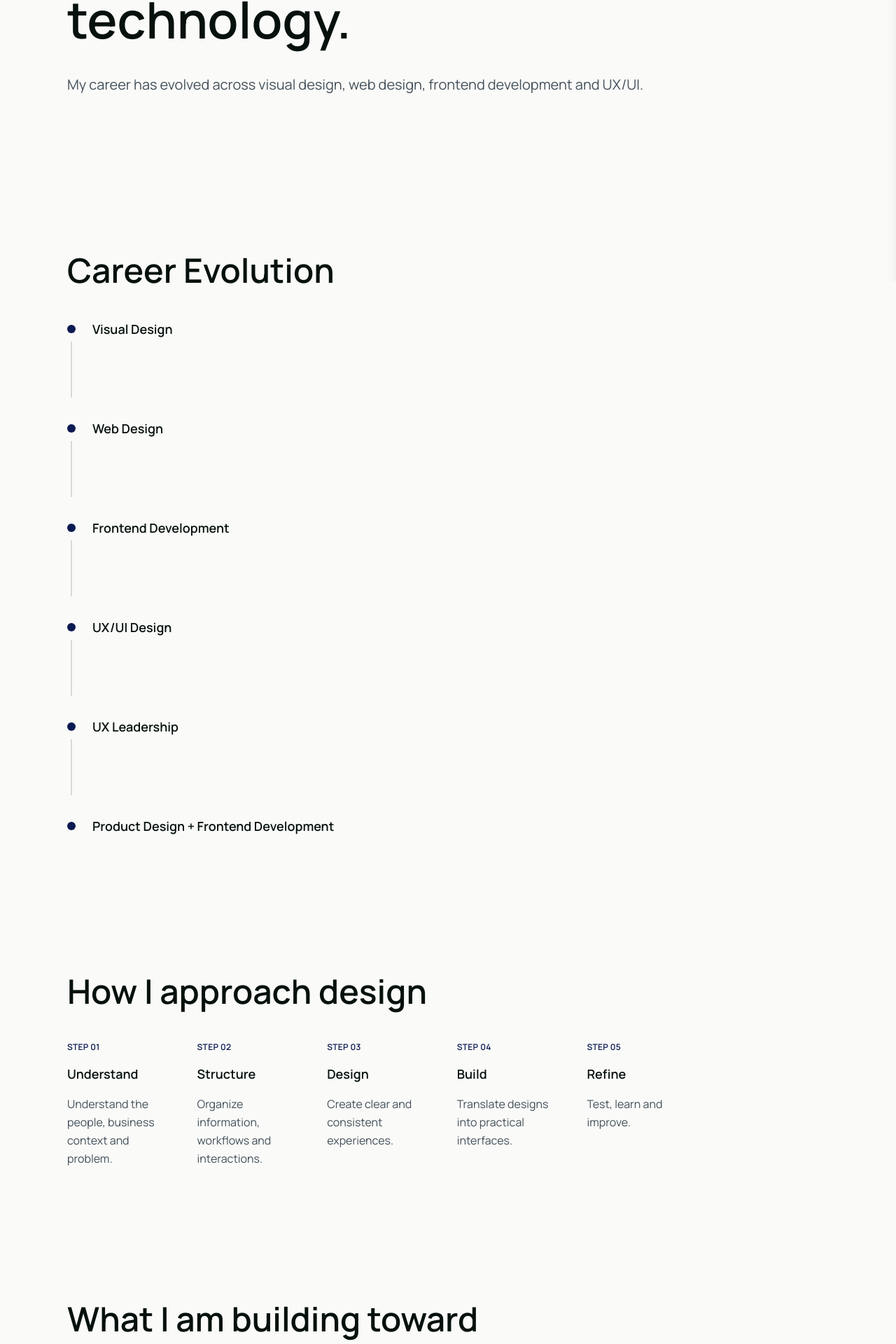
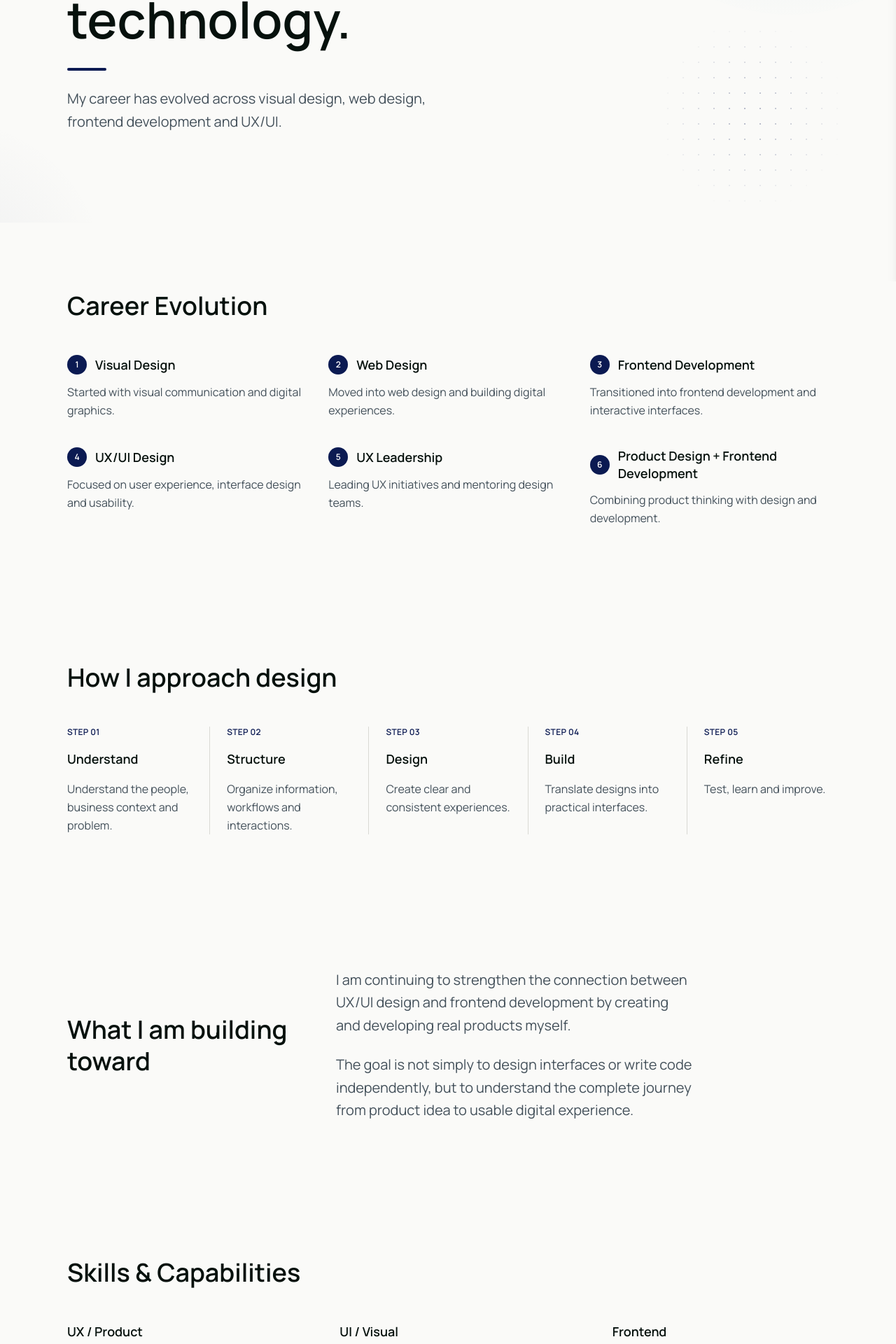
Before and after one commit to ntvkannan/kannan-portfolio, a Next.js app: page /about in a window 1280 px wide. Shown: the part 398-2318 px from the top of the page at 70% size. Built offline with nearby package versions, Linux system fonts and the light colour scheme.

Commit message:
refine: polish About page visuals and unify secondary hero style
Co-Authored-By: Claude Sonnet 5 <noreply@anthropic.com>

```diff
--- a/app/components/about/AboutHero.js
+++ b/app/components/about/AboutHero.js
@@ -3,13 +3,45 @@ import Section from "@/app/components/layout/Section";
 
 export default function AboutHero() {
   return (
-    <Section variant="major">
-      <Container size="wide">
+    <Section variant="major" className="relative overflow-hidden">
+      {/* Soft atmospheric wash, top-right */}
+      <div
+        className="absolute -top-1/3 right-[-10%] w-[560px] h-[560px] rounded-full z-0 pointer-events-none"
+        style={{
+          background:
+            'radial-gradient(circle, rgba(70, 172, 189, 0.16) 0%, rgba(70, 172, 189, 0.05) 45%, transparent 75%)',
+        }}
+      ></div>
+
+      {/* Secondary wash, lower-left, grounding the composition */}
+      <div
+        className="hidden sm:block absolute -bottom-1/2 -left-1/4 w-[480px] h-[480px] rounded-full z-0 pointer-events-none"
+        style={{
+          background:
+            'radial-gradient(circle, rgba(11, 26, 82, 0.05) 0%, transparent 70%)',
+        }}
+      ></div>
+
+      {/* Dot matrix, lower-right */}
+      <div
+        className="hidden md:block absolute bottom-6 right-[6%] w-[260px] h-[260px] z-0 pointer-events-none"
+        style={{
+          backgroundImage:
+            'radial-gradient(circle, var(--color-accent) 1.5px, transparent 1.5px)',
+          backgroundSize: '22px 22px',
+          opacity: 0.3,
+          maskImage: 'radial-gradient(circle, black 0%, transparent 75%)',
+          WebkitMaskImage: 'radial-gradient(circle, black 0%, transparent 75%)',
+        }}
+      ></div>
+
+      <Container size="wide" className="relative z-10">
         <div className="max-w-4xl">
-          <h1 className="text-5xl sm:text-6xl lg:text-7xl font-semibold text-text-primary mb-8 leading-tight">
+          <h1 className="text-5xl sm:text-6xl lg:text-7xl font-semibold text-text-primary mb-6 leading-tight">
             Designing across experience, interface and technology.
           </h1>
-          <p className="text-lg sm:text-xl text-text-body leading-relaxed">
+          <div className="w-14 h-1 bg-accent rounded-full mb-6"></div>
+          <p className="text-lg sm:text-xl text-text-body leading-relaxed max-w-xl">
             My career has evolved across visual design, web design, frontend development and UX/UI.
           </p>
         </div>
--- a/app/components/about/CareerEvolution.js
+++ b/app/components/about/CareerEvolution.js
@@ -1,42 +1,58 @@
 import Container from "@/app/components/layout/Container";
 import Section from "@/app/components/layout/Section";
+import SectionHeader from "@/app/components/foundation/SectionHeader";
 
 const stages = [
-  "Visual Design",
-  "Web Design",
-  "Frontend Development",
-  "UX/UI Design",
-  "UX Leadership",
-  "Product Design + Frontend Development",
+  {
+    title: "Visual Design",
+    description: "Started with visual communication and digital graphics.",
+  },
+  {
+    title: "Web Design",
+    description: "Moved into web design and building digital experiences.",
+  },
+  {
+    title: "Frontend Development",
+    description: "Transitioned into frontend development and interactive interfaces.",
+  },
+  {
+    title: "UX/UI Design",
+    description: "Focused on user experience, interface design and usability.",
+  },
+  {
+    title: "UX Leadership",
+    description: "Leading UX initiatives and mentoring design teams.",
+  },
+  {
+    title: "Product Design + Frontend Development",
+    description: "Combining product thinking with design and development.",
+  },
 ];
 
 export default function CareerEvolution() {
   return (
     <Section variant="normal">
       <Container size="wide">
-        <div className="max-w-4xl">
-          <h2 className="text-4xl sm:text-5xl font-semibold text-text-primary mb-12">
-            Career Evolution
-          </h2>
+        <SectionHeader className="mb-12">
+          Career Evolution
+        </SectionHeader>
 
-          {/* Vertical Timeline - Consistent for all screens */}
-          <div className="space-y-8">
-            {stages.map((stage, index) => (
-              <div key={index}>
-                <div className="flex gap-6">
-                  <div className="flex flex-col items-center">
-                    <div className="w-3 h-3 rounded-full bg-accent mt-1.5"></div>
-                    {index < stages.length - 1 && (
-                      <div className="w-0.5 h-20 bg-border mt-3"></div>
-                    )}
-                  </div>
-                  <div className="pb-2">
-                    <p className="text-base sm:text-lg font-semibold text-text-primary leading-snug">{stage}</p>
-                  </div>
-                </div>
+        <div className="grid grid-cols-1 sm:grid-cols-2 lg:grid-cols-3 gap-x-8 gap-y-10">
+          {stages.map((stage, index) => (
+            <div key={index}>
+              <div className="flex items-center gap-3 mb-3">
+                <span className="w-7 h-7 rounded-full bg-accent text-white text-xs font-semibold flex items-center justify-center flex-shrink-0">
+                  {index + 1}
+                </span>
+                <p className="text-base sm:text-lg font-semibold text-text-primary leading-snug">
+                  {stage.title}
+                </p>
               </div>
-            ))}
-          </div>
+              <p className="text-sm sm:text-base text-text-body leading-relaxed">
+                {stage.description}
+              </p>
+            </div>
+          ))}
         </div>
       </Container>
     </Section>
--- a/app/components/about/CurrentDirection.js
+++ b/app/components/about/CurrentDirection.js
@@ -1,22 +1,26 @@
 import Container from "@/app/components/layout/Container";
 import Section from "@/app/components/layout/Section";
+import SectionHeader from "@/app/components/foundation/SectionHeader";
 
 export default function CurrentDirection() {
   return (
     <Section variant="normal">
       <Container size="wide">
         <div className="max-w-4xl">
-          <h2 className="text-4xl sm:text-5xl font-semibold text-text-primary mb-12">
-            What I am building toward
-          </h2>
-
-          <div className="space-y-8">
-            <p className="text-lg text-text-body leading-relaxed">
-              I am continuing to strengthen the connection between UX/UI design and frontend development by creating and developing real products myself.
-            </p>
-            <p className="text-lg text-text-body leading-relaxed">
-              The goal is not simply to design interfaces or write code independently, but to understand the complete journey from product idea to usable digital experience.
-            </p>
+          <div className="grid grid-cols-1 lg:grid-cols-5 gap-8 lg:gap-16 lg:items-center">
+            <div className="lg:col-span-2 mb-6 lg:mb-0">
+              <SectionHeader>
+                What I am building toward
+              </SectionHeader>
+            </div>
+            <div className="lg:col-span-3 space-y-6">
+              <p className="text-lg sm:text-xl text-text-body leading-relaxed">
+                I am continuing to strengthen the connection between UX/UI design and frontend development by creating and developing real products myself.
+              </p>
+              <p className="text-lg sm:text-xl text-text-body leading-relaxed">
+                The goal is not simply to design interfaces or write code independently, but to understand the complete journey from product idea to usable digital experience.
+              </p>
+            </div>
           </div>
         </div>
       </Container>
--- a/app/components/about/DesignPhilosophy.js
+++ b/app/components/about/DesignPhilosophy.js
@@ -1,5 +1,6 @@
 import Container from "@/app/components/layout/Container";
 import Section from "@/app/components/layout/Section";
+import SectionHeader from "@/app/components/foundation/SectionHeader";
 
 const steps = [
   {
@@ -33,14 +34,16 @@ export default function DesignPhilosophy() {
   return (
     <Section variant="normal">
       <Container size="wide">
-        <div className="max-w-4xl">
-          <h2 className="text-4xl sm:text-5xl font-semibold text-text-primary mb-12">
+        <SectionHeader className="mb-12">
           How I approach design
-          </h2>
+        </SectionHeader>
 
-          <div className="grid grid-cols-1 sm:grid-cols-2 lg:grid-cols-5 gap-10 sm:gap-8">
+        <div className="grid grid-cols-1 sm:grid-cols-2 lg:grid-cols-5 gap-8 lg:gap-x-0 lg:-mx-6">
           {steps.map((step, index) => (
-              <div key={index}>
+            <div
+              key={index}
+              className="lg:px-6 lg:border-l lg:border-border lg:first:border-l-0"
+            >
               <p className="text-xs font-semibold text-accent uppercase tracking-wide mb-4">
                 Step {step.number}
               </p>
@@ -53,7 +56,6 @@ export default function DesignPhilosophy() {
             </div>
           ))}
         </div>
-        </div>
       </Container>
     </Section>
   );
--- a/app/components/about/Skills.js
+++ b/app/components/about/Skills.js
@@ -1,6 +1,6 @@
 import Container from "@/app/components/layout/Container";
 import Section from "@/app/components/layout/Section";
-import Tag from "@/app/components/foundation/Tag";
+import SectionHeader from "@/app/components/foundation/SectionHeader";
 
 const skillGroups = [
   {
@@ -45,15 +45,14 @@ export default function Skills() {
   return (
     <Section variant="normal">
       <Container size="wide">
-        <div className="max-w-4xl">
-          <h2 className="text-4xl sm:text-5xl font-semibold text-text-primary mb-12">
+        <SectionHeader className="mb-12">
           Skills & Capabilities
-          </h2>
+        </SectionHeader>
 
-          <div className="grid grid-cols-1 sm:grid-cols-2 lg:grid-cols-3 gap-12 lg:gap-14">
+        <div className="grid grid-cols-1 sm:grid-cols-2 lg:grid-cols-3 gap-10 lg:gap-x-20">
           {skillGroups.map((group, index) => (
             <div key={index}>
-                <h3 className="text-lg sm:text-xl font-semibold text-text-primary mb-6">
+              <h3 className="text-base sm:text-lg font-semibold text-text-primary mb-6">
                 {group.category}
               </h3>
               <div className="space-y-3">
@@ -66,7 +65,6 @@ export default function Skills() {
             </div>
           ))}
         </div>
-        </div>
       </Container>
     </Section>
   );
--- a/app/components/contact/ContactHero.js
+++ b/app/components/contact/ContactHero.js
@@ -6,10 +6,11 @@ export default function ContactHero() {
     <Section variant="major">
       <Container size="wide">
         <div className="max-w-4xl">
-          <h1 className="text-5xl sm:text-6xl lg:text-7xl font-semibold text-text-primary mb-8 leading-tight">
+          <h1 className="text-5xl sm:text-6xl lg:text-7xl font-semibold text-text-primary mb-6 leading-tight">
             Let's work together.
           </h1>
-          <p className="text-lg sm:text-xl text-text-body leading-relaxed">
+          <div className="w-14 h-1 bg-accent rounded-full mb-6"></div>
+          <p className="text-lg sm:text-xl text-text-body leading-relaxed max-w-xl">
             Whether you're looking for a UX/UI designer, need help with a brand or digital product, or want to discuss a website or app, I'd be happy to hear about your project.
           </p>
         </div>
--- a/app/components/experience/ExperienceHero.js
+++ b/app/components/experience/ExperienceHero.js
@@ -6,10 +6,11 @@ export default function ExperienceHero() {
     <Section variant="major">
       <Container size="wide">
         <div className="max-w-4xl">
-          <h1 className="text-5xl sm:text-6xl lg:text-7xl font-semibold text-text-primary mb-8 leading-tight">
+          <h1 className="text-5xl sm:text-6xl lg:text-7xl font-semibold text-text-primary mb-6 leading-tight">
             Experience
           </h1>
-          <p className="text-lg sm:text-xl text-text-body leading-relaxed">
+          <div className="w-14 h-1 bg-accent rounded-full mb-6"></div>
+          <p className="text-lg sm:text-xl text-text-body leading-relaxed max-w-xl">
             A career spanning visual design, frontend development, UX/UI design and product experience.
           </p>
         </div>
--- a/app/components/services/ServicesHero.js
+++ b/app/components/services/ServicesHero.js
@@ -6,10 +6,11 @@ export default function ServicesHero() {
     <Section variant="major">
       <Container size="wide">
         <div className="max-w-4xl">
-          <h1 className="text-5xl sm:text-6xl lg:text-7xl font-semibold text-text-primary mb-8 leading-tight">
+          <h1 className="text-5xl sm:text-6xl lg:text-7xl font-semibold text-text-primary mb-6 leading-tight">
             What I can help you with
           </h1>
-          <p className="text-lg sm:text-xl text-text-body leading-relaxed">
+          <div className="w-14 h-1 bg-accent rounded-full mb-6"></div>
+          <p className="text-lg sm:text-xl text-text-body leading-relaxed max-w-xl">
             I combine UX/UI design, visual design, and frontend development to create digital products that are thoughtful, intentional, and built to work.
           </p>
         </div>
```
Lines whose indentation alone changed are shown as unchanged.
